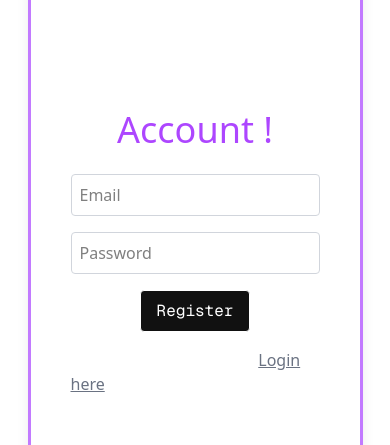
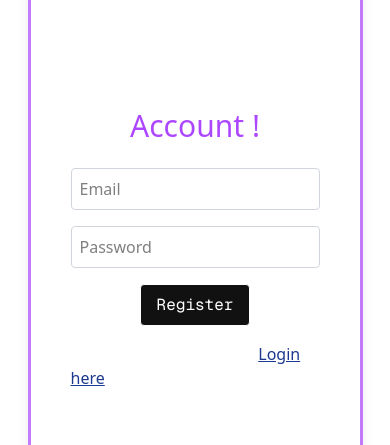
Before and after one commit to Himanshi305/toks, a Next.js app in the folder frontend/: page /register in a window 390 px wide. Shown: the part 221-666 px from the top of the page. Built offline with nearby package versions, Linux system fonts and the light colour scheme; no server answers.

Commit message:
chore: initialized repo

```diff
--- a/frontend/src/app/register/page.jsx
+++ b/frontend/src/app/register/page.jsx
@@ -29,8 +29,8 @@ const register = () => {
       <Navbar />
       <div className="relative grow flex justify-center ">
       <form onSubmit={handleSubmit} className="flex flex-col items-center justify-center border-purple-400 border-3 p-10 m-10 rounded-lg shadow-lg bg-white/5 backdrop-blur-md">
-        <h2 className="text-3xl mb-1 text-white font-mono">Register Your</h2>
-        <h1 className="text-4xl mb-6 text-purple-500">Account !</h1>
+        <h2 className="md:text-3xl text-2xl md:mb-1 text-white font-mono">Register Your</h2>
+        <h1 className="md:text-4xl text-3xl mb-6 text-purple-500">Account !</h1>
         <input
           type="email"
           placeholder="Email"
@@ -50,7 +50,7 @@ const register = () => {
         </button>
         <p className="mt-4 text-white">
           Already have an account{' '}
-          <Link href="/login" className="text-gray-500 underline">
+          <Link href="/login" className="text-blue-900 underline hover:text-blue-700 active:text-black">
             Login here
           </Link>
         </p>
```
